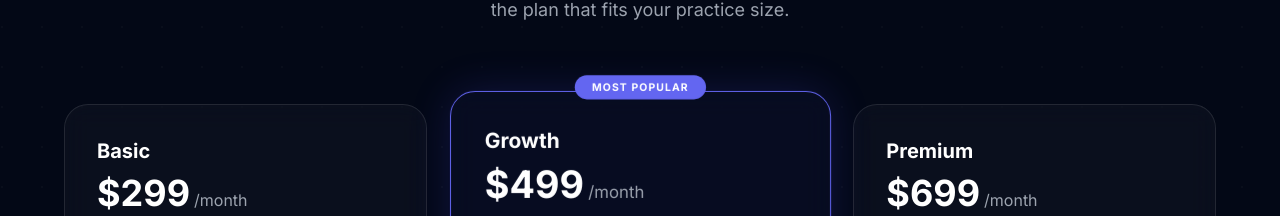
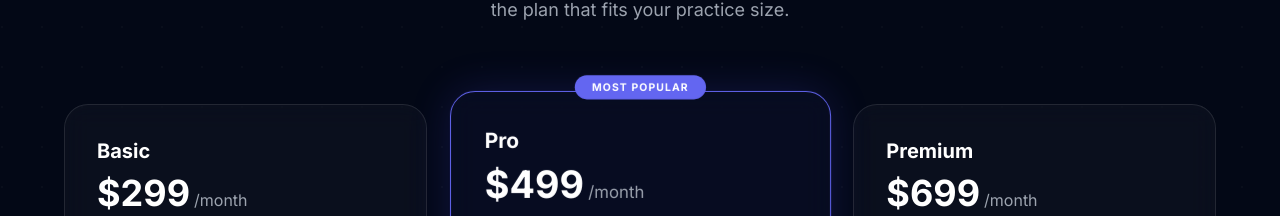
Before and after one commit to davelara35/elara-website, a React (Vite) app: page / in a window 1280 px wide. Shown: the part 3335-3551 px from the top of the page. Built offline with nearby package versions, Linux system fonts and the light colour scheme.

Commit message:
Rename Growth plan to Pro in pricing
Co-Authored-By: Claude Sonnet 4.5 <noreply@anthropic.com>

```diff
--- a/constants.tsx
+++ b/constants.tsx
@@ -18,7 +18,7 @@ export const PRICING_PLANS: PricingPlan[] = [
     ]
   },
   {
-    name: 'Growth',
+    name: 'Pro',
     price: 499,
     minutes: 4000,
     overage: 0.20,
```
